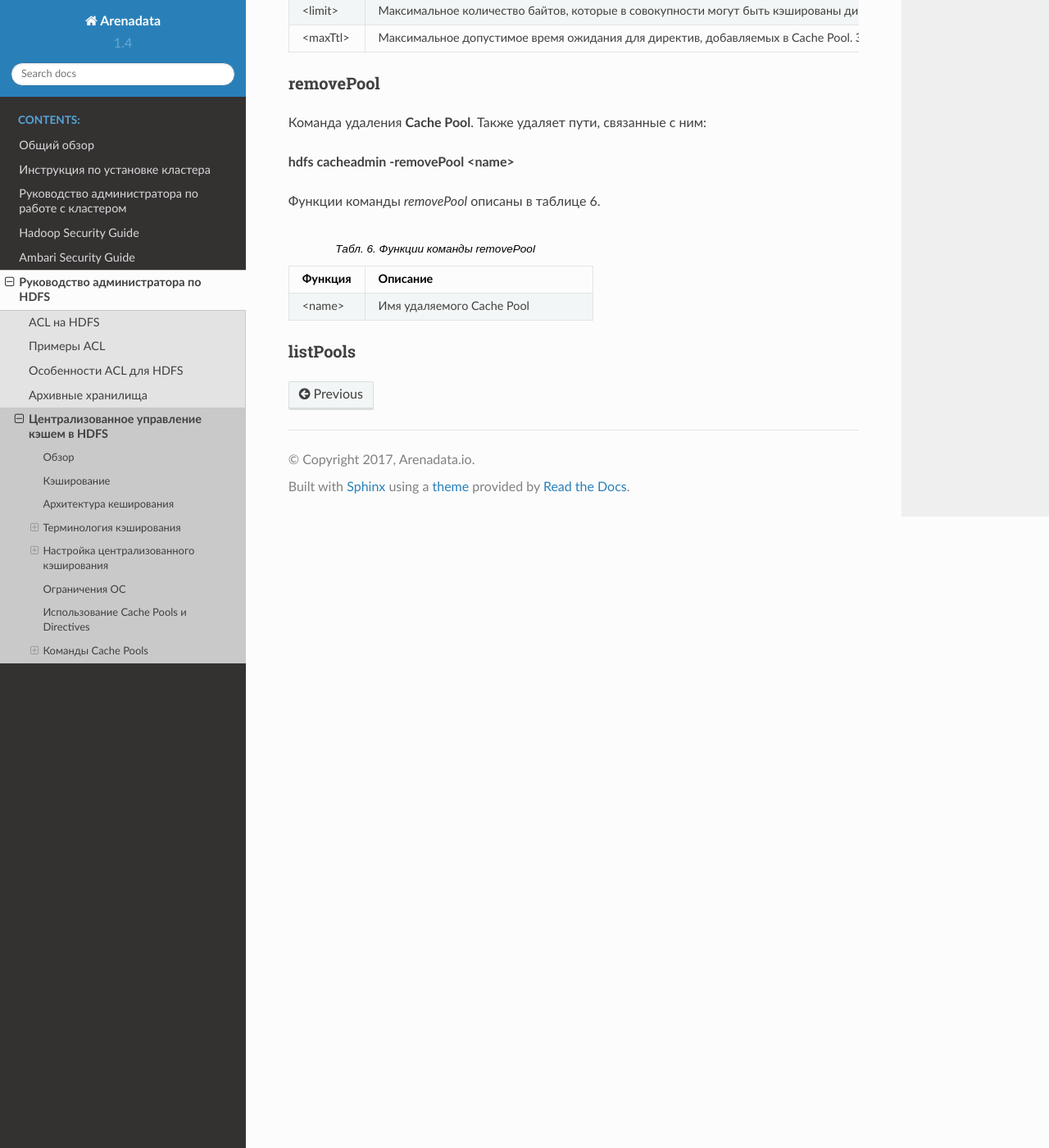
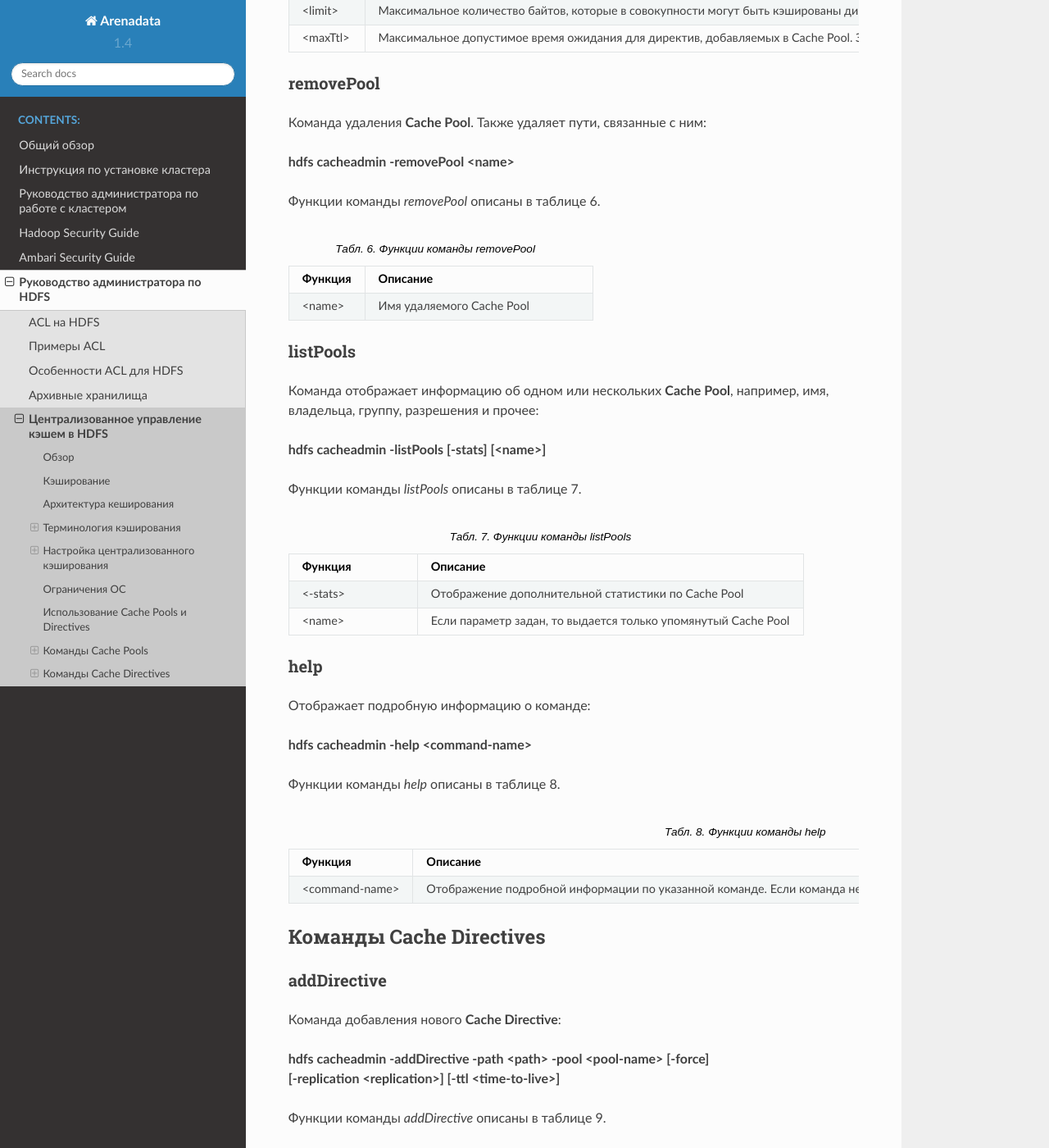
Before and after one commit to arenadata/docs_adps, a Sphinx documentation site: the page built from source/HDFSadmin/Cache.rst, in a window 1280 px wide and 1400 px high, scrolled down 7789 px. Shown: the whole window at 82% size. Built offline with Sphinx 7.4.7 and the Read the Docs theme 2.0.0, drawn with Linux system fonts in a browser that asks for light colours; some of the changed text lies outside the part shown.

Commit message:
Update Cache.rst

```diff
--- a/source/HDFSadmin/Cache.rst
+++ b/source/HDFSadmin/Cache.rst
@@ -248,6 +248,7 @@ modifyPool
    "<maxTtl>", "Максимальное допустимое время ожидания для директив, добавляемых в Cache Pool. Значение может быть указано в секундах, минутах, часах и днях, например, *120 с*, *30 м*, *4 ч*, *2 д*. Допустимыми единицами являются *[smhd]*. По умолчанию максимальное значение не задано. Значение *never* указывает, что предела нет"
 
 
+
 removePool
 ~~~~~~~~~~
 
@@ -267,3 +268,60 @@ removePool
 
 listPools
 ~~~~~~~~~
+
+Команда отображает информацию об одном или нескольких **Cache Pool**, например, имя, владельца, группу, разрешения и прочее:
+
+:command:`hdfs cacheadmin -listPools [-stats] [<name>]`
+
+Функции команды *listPools* описаны в таблице 7.
+
+.. csv-table:: Табл. 7. Функции команды listPools
+   :header: "Функция", "Описание"
+   :widths: 10, 30
+
+   "<-stats>", "Отображение дополнительной статистики по Cache Pool"
+   "<name>", "Если параметр задан, то выдается только упомянутый Cache Pool"
+
+
+
+help
+~~~~
+
+Отображает подробную информацию о команде:
+
+:command:`hdfs cacheadmin -help <command-name>`
+
+Функции команды *help* описаны в таблице 8.
+
+.. csv-table:: Табл. 8. Функции команды help
+   :header: "Функция", "Описание"
+   :widths: 10, 30
+
+   "<command-name>", "Отображение подробной информации по указанной команде. Если команда не указана, отображается подробная справка по всем командам"
+
+
+
+Команды Cache Directives
+^^^^^^^^^^^^^^^^^^^^^^^^
+
+
+addDirective
+~~~~~~~~~~~~
+
+Команда добавления нового **Cache Directive**:
+
+:command:`hdfs cacheadmin -addDirective -path <path> -pool <pool-name> [-force]` |br|
+:command:`[-replication <replication>] [-ttl <time-to-live>]`
+
+Функции команды *addDirective* описаны в таблице 9.
+
+.. csv-table:: Табл. 9. Функции команды addDirective
+   :header: "Функция", "Описание"
+   :widths: 10, 30
+
+   "<path>", ""
+   "<pool-name>", ""
+   "<-force>", ""
+   "<-replication>", ""
+   "<limit>", ""
+   "<time-to-live>", ""
```
